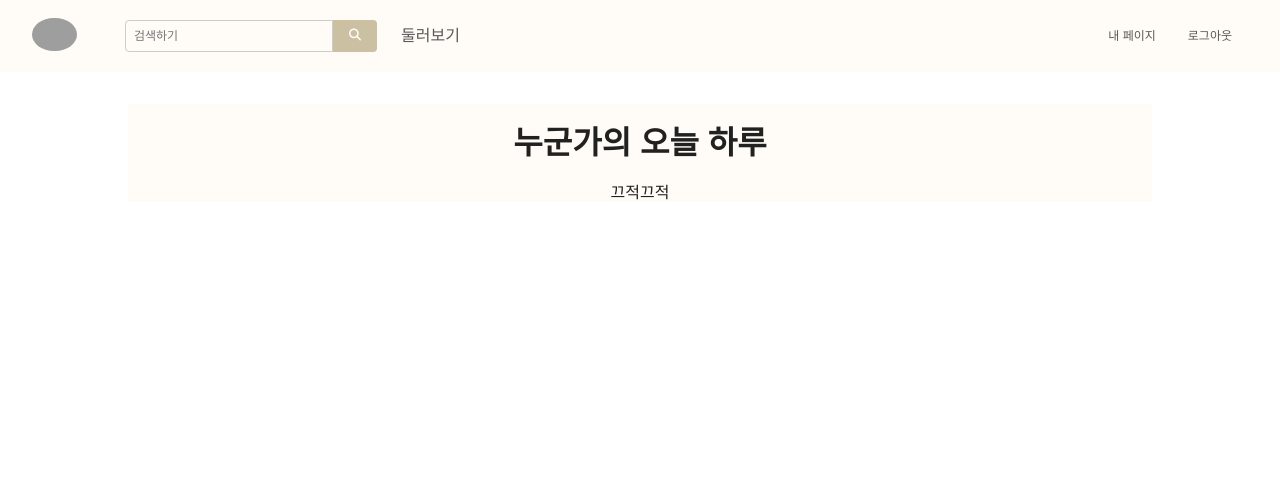
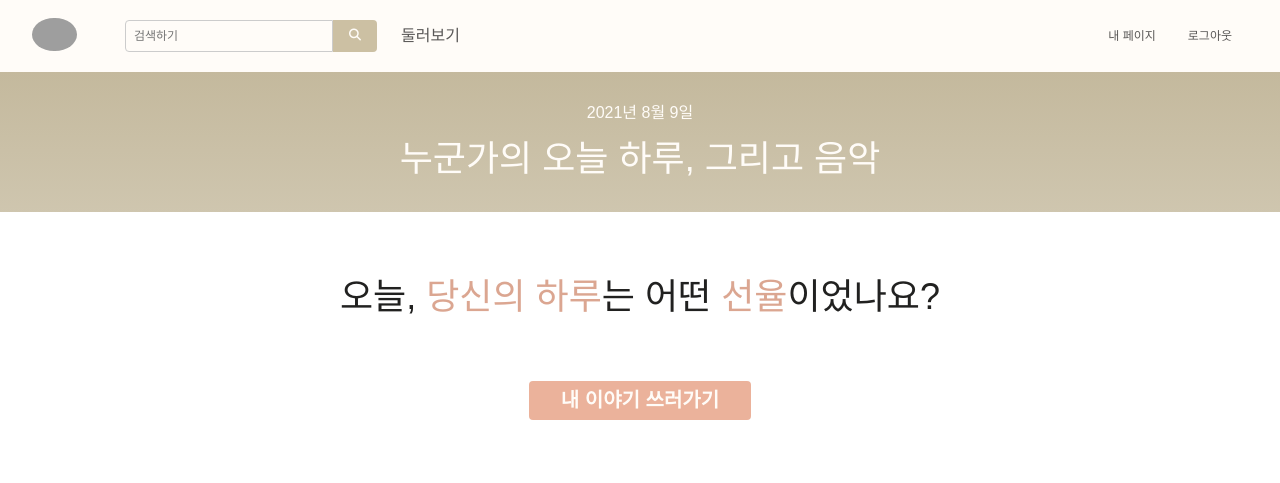
Before and after one commit to 2eum/musicdiary, a Django app: page / in a window 1280 px wide. Shown: the top 483 px of the page. Run offline with Django 3.2, Linux system fonts and the light colour scheme; data that the repository does not hold is empty; some libraries are stand-ins or nearby versions; some web fonts are replaced; grey boxes are pictures that could not be loaded.

Commit message:
home page complete

```diff
--- a/posts/static/css/style.css
+++ b/posts/static/css/style.css
@@ -86,7 +86,7 @@ a {
 }
 
 a:visited {
-  color: var(--mus-black);
+  color: inherit;
 }
 
 a:hover {
@@ -108,6 +108,10 @@ input:focus {
 
 .btn-beige:hover {
   background-color: var(--mus-brown);
+}
+
+.btn-beige:visited {
+  color: var(--mus-white);
 }
 
 .pretendard {
@@ -146,7 +150,7 @@ nav > .logo {
   height: 50vh;
 }
 
-.today {
+.shady {
   color: #665e49;
 }
 
@@ -163,6 +167,10 @@ nav > .logo {
 
 .create-btn {
   background-color: #ebb29b;
+  color: var(--mus-white);
+}
+
+.create-btn:visited {
   color: var(--mus-white);
 }
 
@@ -184,10 +192,32 @@ nav > .logo {
   background-color: var(--mus-white);
 }
 
+.home-banner-container {
+  background: linear-gradient(
+    to bottom,
+    rgba(196, 185, 157),
+    rgba(196, 185, 157, 0.82)
+  );
+}
+
+.home-banner-container *,
+.home-banner-container p,
+.home-banner-container .diary-title {
+  color: var(--mus-white);
+}
+
+.home-banner-container .preview {
+  background: transparent;
+}
+
+.home-content-container .preview {
+  width: 60vw;
+  height: 55vh;
+}
+
 .music-title {
   font-family: Pretendard-Medium;
   color: var(--mus-darkgray);
-  margin: 12px;
 }
 
 .music-artist {
@@ -197,6 +227,7 @@ nav > .logo {
 
 .preview-music img {
   width: 100%;
+  filter: drop-shadow(3px 3px 3px #000);
 }
 
 .diary-title {
@@ -221,6 +252,6 @@ nav > .logo {
   background: none;
 }
 
-.home-content-container {
-  background-color: var(--mus-white);
+.pink-emp {
+  color: #dba691;
 }
--- a/posts/templates/home.html
+++ b/posts/templates/home.html
@@ -1,44 +1,52 @@
 {% extends './base.html' %} {% load static %} {% block content %}
 
-<main class="mv4">
+<main>
+<section class="home-banner-container">
 <section
     class="content-area w-80 ml-auto mr-auto"
 >
-<article class="home-content-container flex flex-column items-center">
-    <h1 class="tc">누군가의 오늘 하루</h1>
-    <section class="switchables">
+<article class="home-content-container flex flex-column items-center w-100 pa4">
+    <h2 class="f5 fw3 shady">{% now "Y" %}년 {% now "M" %} {% now "j" %}일</h2>
+    <p class="tc f2 mt3 fw4">누군가의 오늘 하루, 그리고 음악</p>
+    <section class="switchables ph5">
     {% for post in posts_list %}
         {% if forloop.first %}
-            <div class="preview ph3 pv3 entry current w-100">
+            <div class="preview ph4 pv4 entry justify-between br2 current">
         {% else %}
-            <div class="preview ph3 pv3 entry w-100">
+            <div class="preview ph4 pv4 entry justify-between br2">
         {% endif %}
-            <button class="prev bn"><i class="fas fa-chevron-left"></i></button>
-            <div class="preview-music w-30 ph3 pv3 tc">
+            <button class="prev bn pointer f3"><i class="fas fa-chevron-left"></i></button>
+            <div class="preview-music w-30 ph3 pv3 tc h-100">
                 <img
                     src="{{ post.track_album_cover }}"
                     alt="album-image"
                     class="br-100"
                 />
-            <p class="music-title f3">{{post.track_title}}</p>
-            <p class="music-artist">{{post.track_artist}}</p>
+                <p class="music-title f5 ma2">{{post.track_title}}</p>
+                <p class="music-artist f7 mb3">{{post.track_artist}}</p>
                 <audio src="{{ post.track_audio }}" controls>mp3-preview</audio>
             </div>
-            <div class="preview-text w-70 ph3 pv3 flex flex-column">
-            <h3 class="diary-title f3 mb3">
+            <div class="preview-text w-60 ph3 pv3 flex flex-column justify-around h-100">
+                <h3 class="diary-title f3 mb3 h-25 fw3">
                     <a href="#">{{post.title}}</a>
+                    <span class="ml2 f7">작성자: {{post.writer}}</span>
                 </h3>
-            <h3>작성자: {{post.writer}}</h3>
-            <p class="diary-text-preview lh-large">{{post.body|linebreaks}}</p>
+                <p class="diary-text-preview lh-large h-75">{{post.body}}</p>
             </div>
-            <button class="next bn"><i class="fas fa-chevron-right"></i></button>
+            <button class="next bn pointer f3"><i class="fas fa-chevron-right"></i></button>
         </div>
 
     {% endfor %}
     </section>
-    <a href="{% url 'search_home' %}">끄적끄적</a>
 </article>
 </section>
+</section>
+<section class="create-post mt5 tc">
+    <p class="f2">오늘, <span class="pink-emp">당신의 하루</span>는 어떤 <span class="pink-emp">선율</span>이었나요?</p>
+    <a class="mv5 dib b ph4 pv2 input-reset bn br2 grow pointer f4 create-btn hover-near-white" href="{% url 'new' %}">내 이야기 쓰러가기</a>
+</section>
+
+
 </main>
 
 
--- a/posts/templates/user-listview.html
+++ b/posts/templates/user-listview.html
@@ -1,7 +1,7 @@
 {% extends './base.html' %} {% load static %} {% block content %}
 <!-- header-content section -->
 <section class="header-content flex flex-column items-center justify-around">
-  <span class="today f3">8월 2일 화요일</span>
+  <span class="shady f3">{% now "Y" %}년 {% now "M" %} {% now "j" %}일</span>
   <h1 class="greeting">
     <span class="username">민세은</span>님, 오늘은 어떤 하루였나요?
   </h1>
```
Lines whose indentation alone changed are shown as unchanged.
